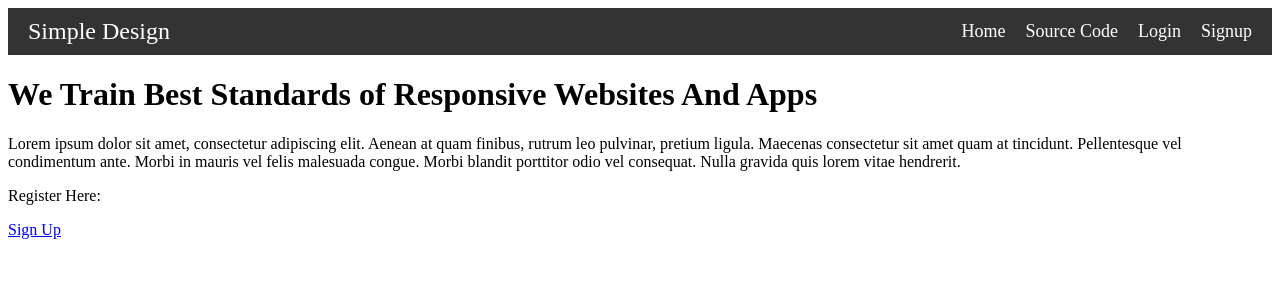
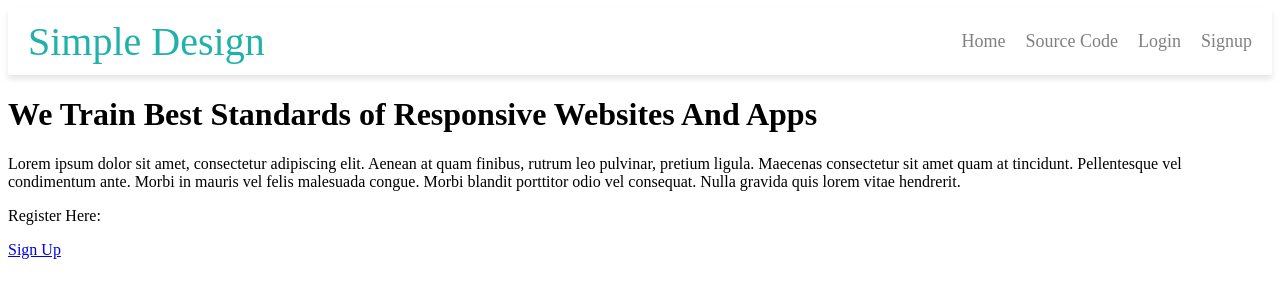
Before and after one commit to HikmaAnwar/simple-react-design, a React (Create React App) app: page / in a window 1280 px wide. Shown: the top 300 px of the page. Built offline with nearby package versions, Linux system fonts and the light colour scheme.

Commit message:
fix: styled the nav bar

```diff
--- a/src/allStylesAndComponents/nav.jsx
+++ b/src/allStylesAndComponents/nav.jsx
@@ -1,4 +1,3 @@
-import React from 'react';
 import { Link } from "react-router-dom";
 import styles from './nav.module.css';
 
--- a/src/allStylesAndComponents/nav.module.css
+++ b/src/allStylesAndComponents/nav.module.css
@@ -2,15 +2,16 @@
     display: flex;
     justify-content: space-between;
     align-items: center;
-    background-color: #333;
+    background-color: white;
     padding: 10px 20px;
     color: white;
+    box-shadow: 0 4px 6px rgba(0, 0, 0, 0.1);
 }
 
 .navbarBrand a {
-    color: white;
-    text-decoration: none;
-    font-size: 24px;
+    color: lightseagreen;
+    text-decoration:none;
+    font-size: 40px;
 }
 
 .navbarLinks {
@@ -25,7 +26,7 @@
 }
 
 .navbarLinks a {
-    color: white;
+    color: gray;
     text-decoration: none;
     font-size: 18px;
 }
```
